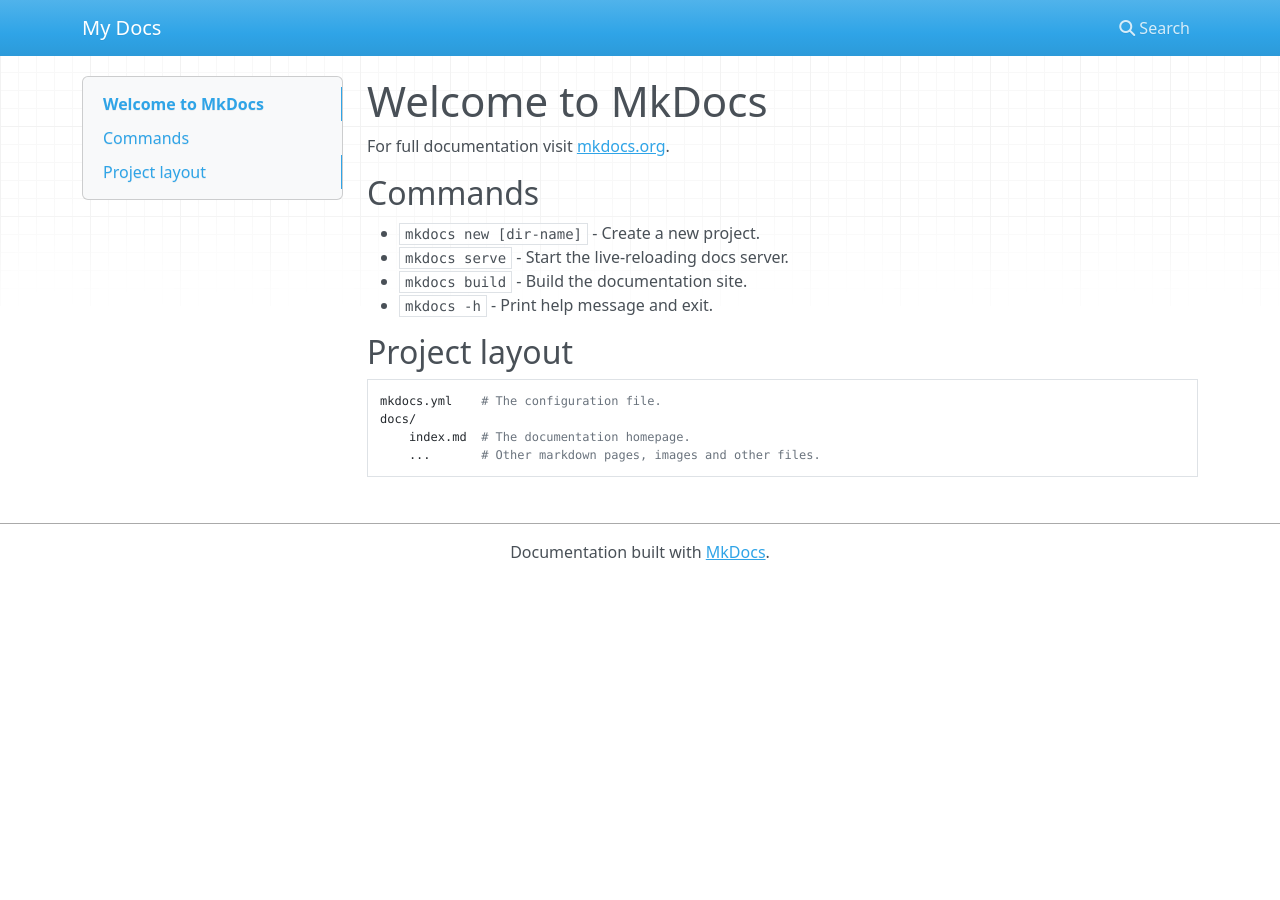
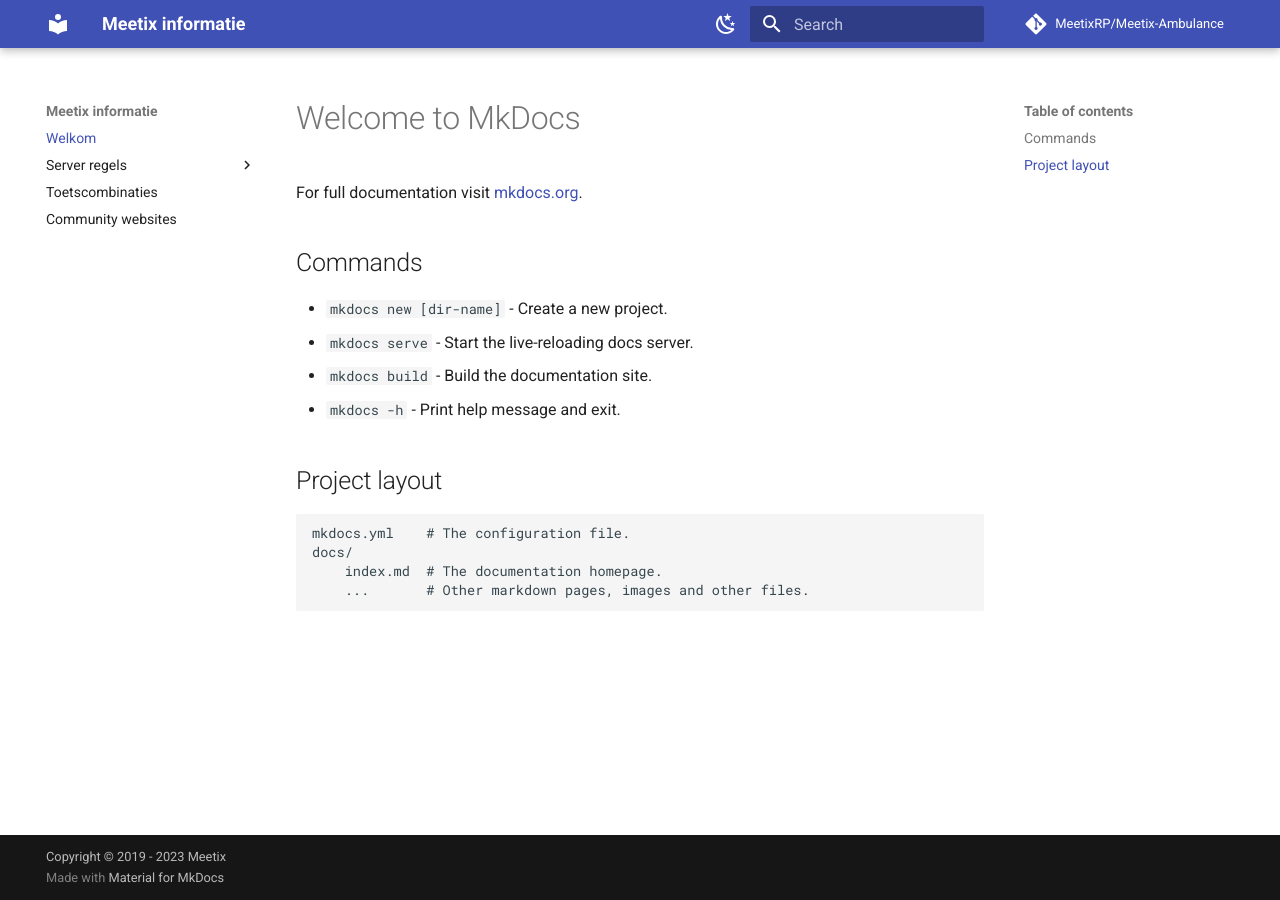
Before and after one commit to MeetixRP/Meetix-Ambulance, an MkDocs documentation site: the page built from docs/index.md, in a window 1280 px wide. Built offline with MkDocs 1.6.1 and Material for MkDocs 9.7.7, drawn with Linux system fonts in a browser that asks for light colours; nearby versions of some CDN libraries; comment, search, counter and statistics services are not loaded.

Commit message:
Update mkdocs.yml

```diff
--- a/mkdocs.yml
+++ b/mkdocs.yml
@@ -1 +1,42 @@
-site_name: My Docs
+# Info
+site_name: Meetix informatie
+site_url: 'https://ambu.meetix.nl/'
+site_description: 'Meetix informatie'
+site_author: 'MeetixMedia'
+
+# Repo
+repo_url: 'https://github.com/MeetixRP/Meetix-Ambulance'
+repo_name: 'MeetixRP/Meetix-Ambulance'
+edit_uri: 'https://github.com/MeetixRP/Meetix-Ambulance/tree/main/docs'
+
+# Copyright
+copyright: Copyright &copy; 2019 - 2023 Meetix
+
+
+
+#Config
+site_name: Meetix informatie
+theme:
+  name: material
+
+  palette:
+    - scheme: default
+      toggle:
+        icon: material/weather-night
+        name: Donkere modus
+    - scheme: slate
+      toggle:
+        icon: material/weather-sunny
+        name: ichte modus
+#Navigeer
+nav:
+  - Welkom: index.md
+  - Server regels:
+    - Algemene regels: algemeneregels.md
+    - Offroad voertuigen: offroad.md
+  - Toetscombinaties: keybinds.md
+  - Community websites: communitysites.md
+# Extensions
+
+markdown_extensions:
+  - pymdownx.keys
```
